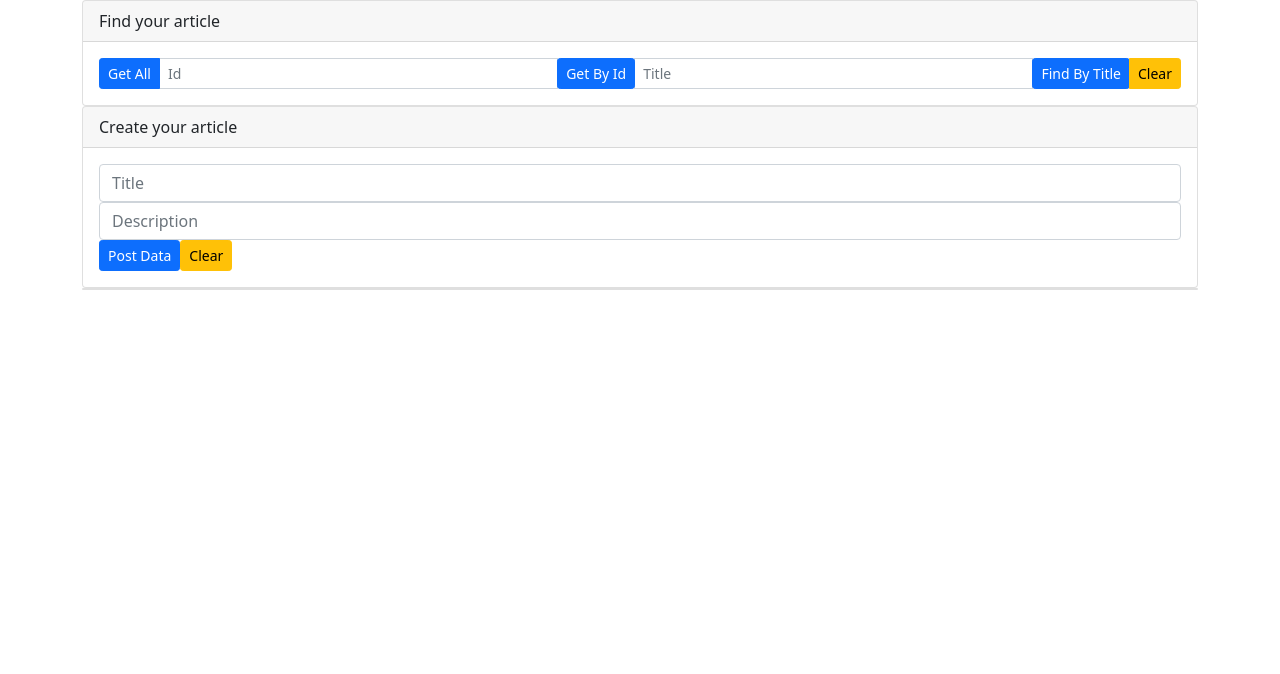
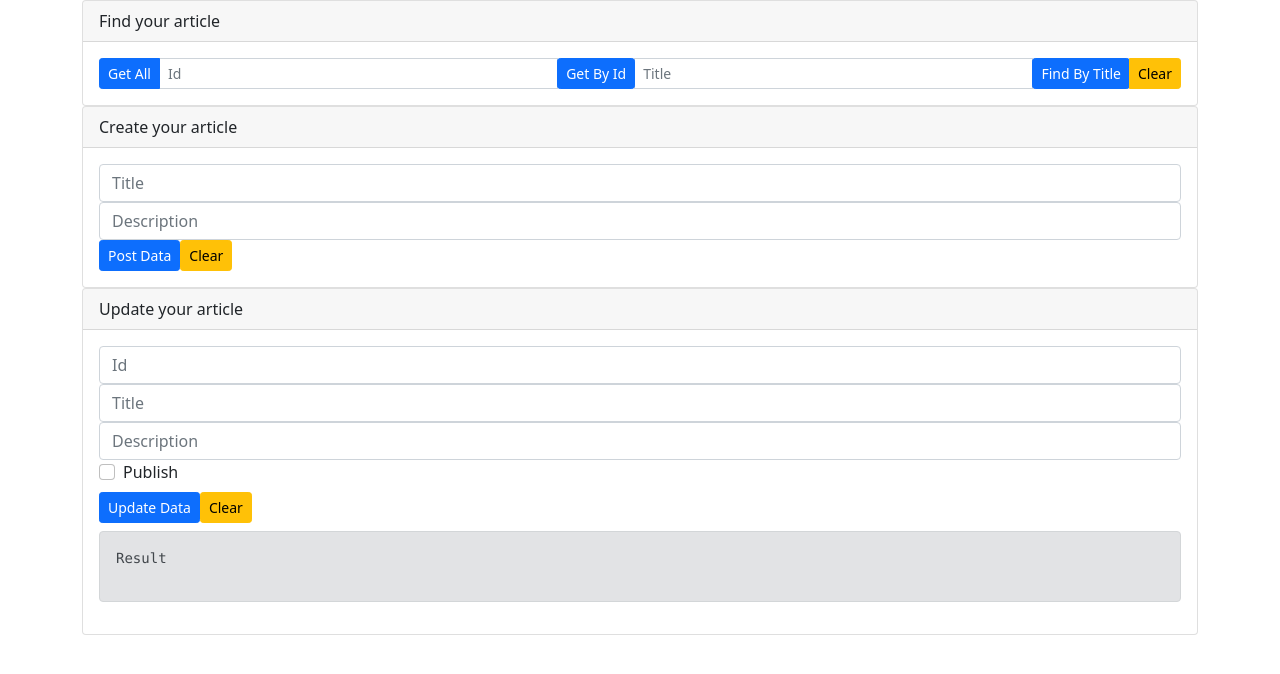
Before and after one commit to Confidence213/react-typescript, a React (Create React App) app: page / in a window 1280 px wide. Shown: the top 674 px of the page. Built offline with nearby package versions, Linux system fonts and the light colour scheme.

Commit message:
Creates markup and forms controlled elements

```diff
--- a/src/components/UpdateForm/UpdateForm.tsx
+++ b/src/components/UpdateForm/UpdateForm.tsx
@@ -6,7 +6,63 @@ import articleService from "../../services/apiService";
 import "bootstrap/dist/css/bootstrap.min.css";
 
 const UpdateForm: React.FC = () => {
-  return <div className="card"></div>;
+  const [id, setId] = useState("");
+  const [title, setTitle] = useState("");
+  const [description, setDescription] = useState("");
+  const [published, setPublished] = useState(false);
+  const [result, setResult] = useState<string | null>(null);
+
+  return (
+    <div className="card">
+      <div className="card-header">Update your article</div>
+      <div className="card-body">
+        <div className="form-group">
+          <input
+            type="text"
+            value={id}
+            onChange={(e) => setId(e.target.value)}
+            className="form-control"
+            placeholder="Id"
+          />
+        </div>
+        <div className="form-group">
+          <input
+            type="text"
+            value={title}
+            onChange={(e) => setTitle(e.target.value)}
+            className="form-control"
+            placeholder="Title"
+          />
+        </div>
+        <div className="form-group">
+          <input
+            type="text"
+            value={description}
+            onChange={(e) => setDescription(e.target.value)}
+            className="form-control"
+            placeholder="Description"
+          />
+        </div>
+        <div className="form-check mb-2">
+          <input
+            type="checkbox"
+            name="Published"
+            checked={published}
+            onChange={(e) => setPublished(e.target.checked)}
+            className="form-check-input"
+          />
+          <label className="form-check-label" htmlFor="Published">
+            Publish
+          </label>
+        </div>
+        <button className="btn btn-sm btn-primary">Update Data</button>
+        <button className="btn btn-sm btn-warning ml-2">Clear</button>
+        <div className="alert alert-secondary mt-2" role="alert">
+          <pre>Result</pre>
+        </div>
+      </div>
+    </div>
+  );
 };
 
 export default UpdateForm;
```
